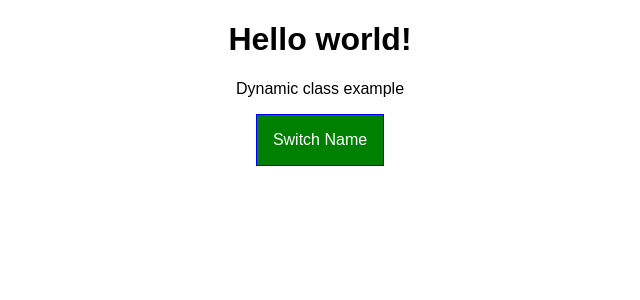
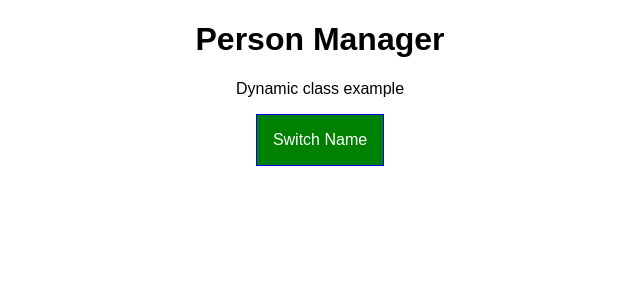
Before and after one commit to neojazex/react-complete-guide, a React (Create React App) app: page / in a window 1280 px wide. Shown: the top 300 px of the page, without its empty margins (320-960 px from the left). Built offline with nearby package versions, Linux system fonts and the light colour scheme.

Commit message:
87. Class-based vs Functional Components

```diff
--- a/src/components/Cockpit/Cockpit.js
+++ b/src/components/Cockpit/Cockpit.js
@@ -21,7 +21,7 @@
 
   return (
     <div className={classes.Cockpit}>
-      <h1>Hello world!</h1>
+      <h1>{props.title}</h1>
       <p className={assignedClasses.join(' ')}>Dynamic class example</p>
       <button
         className={btnClass}
--- a/src/containers/App.js
+++ b/src/containers/App.js
@@ -76,6 +76,7 @@
     return (
       <div className="App">
         <Cockpit
+          title={this.props.appTitle}
           showPersons={this.state.showPersons}
           persons={this.state.persons}
           clicked={this.togglePersonsHandler}/>
--- a/src/index.js
+++ b/src/index.js
@@ -4,7 +4,7 @@
 import App from './containers/App';
 import * as serviceWorker from './serviceWorker';
 
-ReactDOM.render(<App />, document.getElementById('root'));
+ReactDOM.render(<App appTitle="Person Manager"/>, document.getElementById('root'));
 
 // If you want your app to work offline and load faster, you can change
 // unregister() to register() below. Note this comes with some pitfalls.
```
